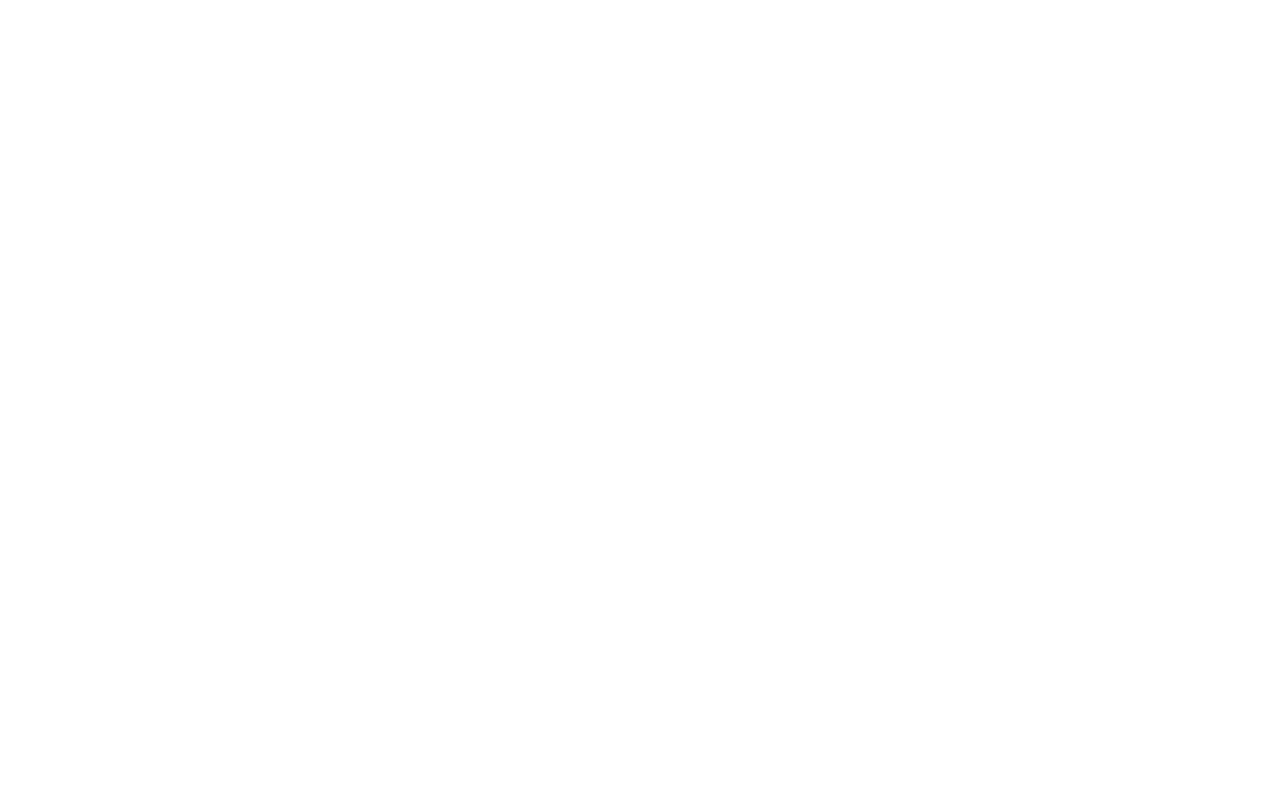
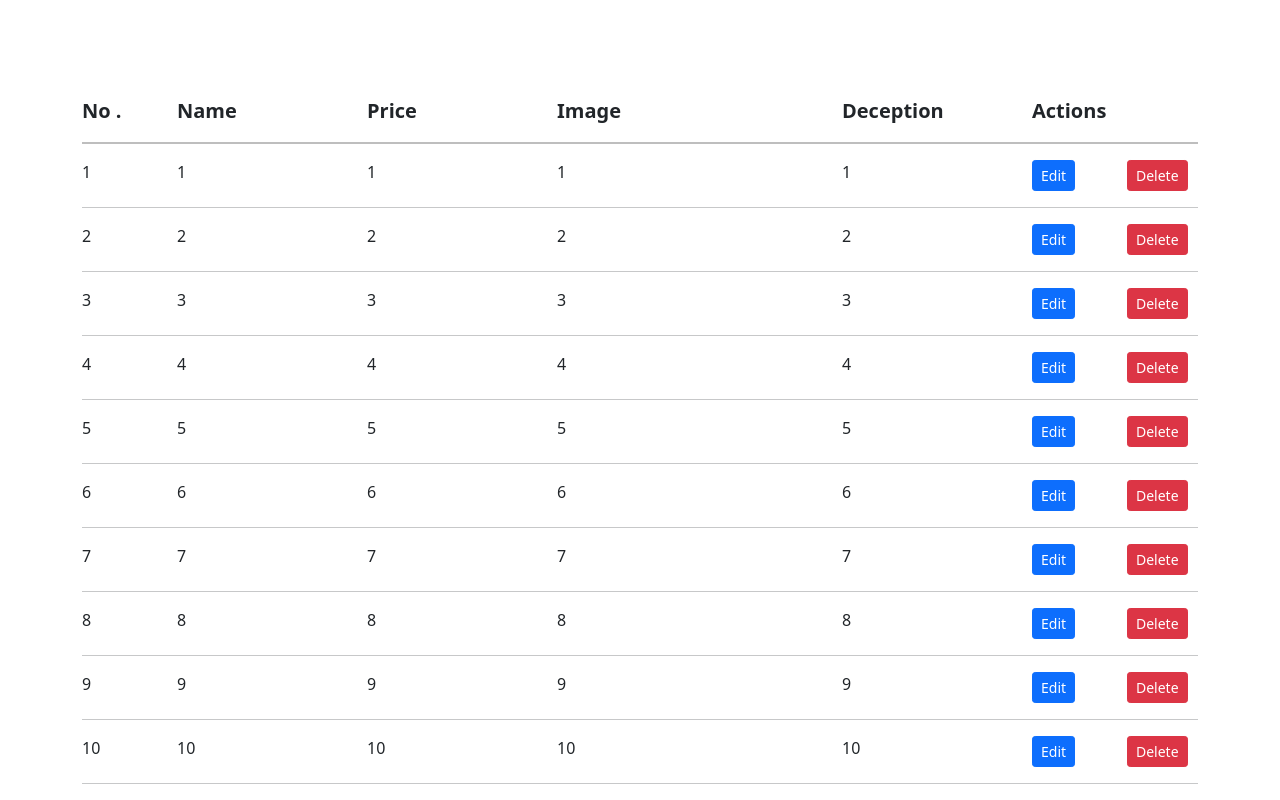
Before and after one commit to akshay-k-akshay/sample-cart, a React (Create React App) app in the folder ui/: page /dashboard in a window 1280 px wide. Built offline with nearby package versions, Linux system fonts and the light colour scheme.

Commit message:
ui for list products for admin

```diff
--- a/ui/src/App.js
+++ b/ui/src/App.js
@@ -1,14 +1,14 @@
 import React from "react";
 import { Route, Switch } from "react-router-dom";
 
-
 import Home from "./pages/Home";
+import Dashboard from "./pages/Dashboard";
 
 function App() {
   return (
     <Switch>
       <Route exact path="/" component={Home} />
-
+      <Route exact path="/dashboard" component={Dashboard} />
     </Switch>
   );
 }
--- /dev/null
+++ b/ui/src/pages/Dashboard.js
@@ -0,0 +1,50 @@
+import React from 'react';
+
+function Dashboard() {
+    return (
+        <div className='mt-5 pt-5'>
+            <div className="container">
+                <div>
+                    <div className="row" style={{ fontWeight: 'bold', fontSize: '20px' }}>
+                        <div className="col-md-1">No .</div>
+                        <div className="col-md-2">Name</div>
+                        <div className="col-md-2">Price</div>
+                        <div className="col-md-3">Image</div>
+                        <div className="col-md-2">Deception</div>
+                        <div className="col-md-2">Actions</div>
+                    </div>
+                    <hr style={{ border: '1px solid black' }} />
+                    {
+                        [1, 2, 3, 4, 5, 6, 7, 8, 9, 10].map((item, index) => {
+                            return (
+                                <div key={index}>
+                                    <div className="row">
+                                        <div className="col-md-1">{index + 1}</div>
+                                        <div className="col-md-2">{item}</div>
+                                        <div className="col-md-2">{item}</div>
+                                        <div className="col-md-3">{item}</div>
+                                        <div className="col-md-2">{item}</div>
+                                        <div className="col-md-2">
+                                            <div className="row">
+                                                <div className="col-md-6">
+                                                    <button className="btn btn-primary btn-sm">Edit</button>
+                                                </div>
+                                                <div className="col-md-6">
+                                                    <button className="btn btn-danger btn-sm">Delete</button>
+                                                </div>
+                                            </div>
+                                        </div>
+                                    </div>
+                                    <hr />
+                                </div>
+
+                            )
+                        })
+                    }
+                </div>
+            </div>
+        </div>
+    );
+}
+
+export default Dashboard;
```
